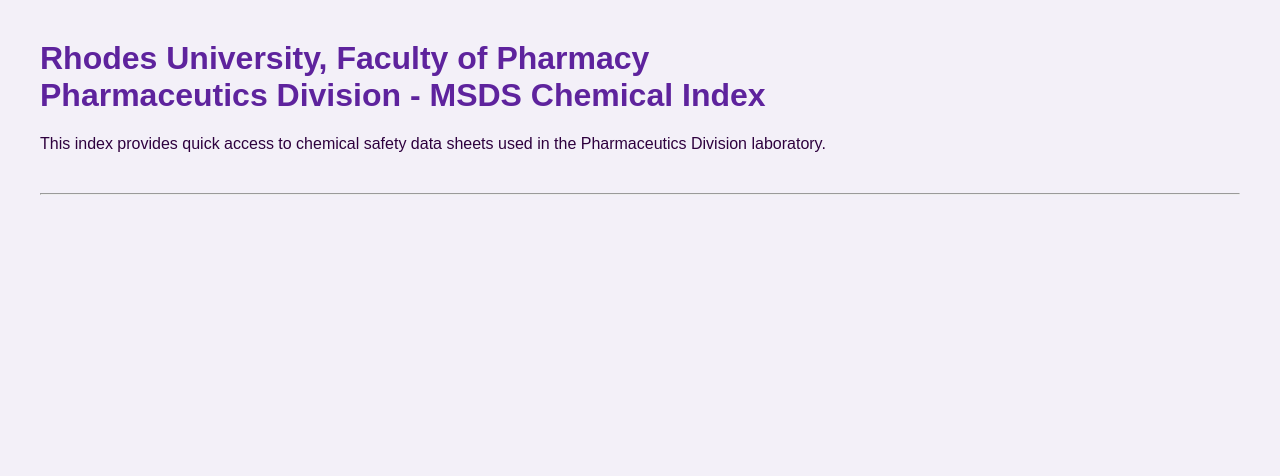
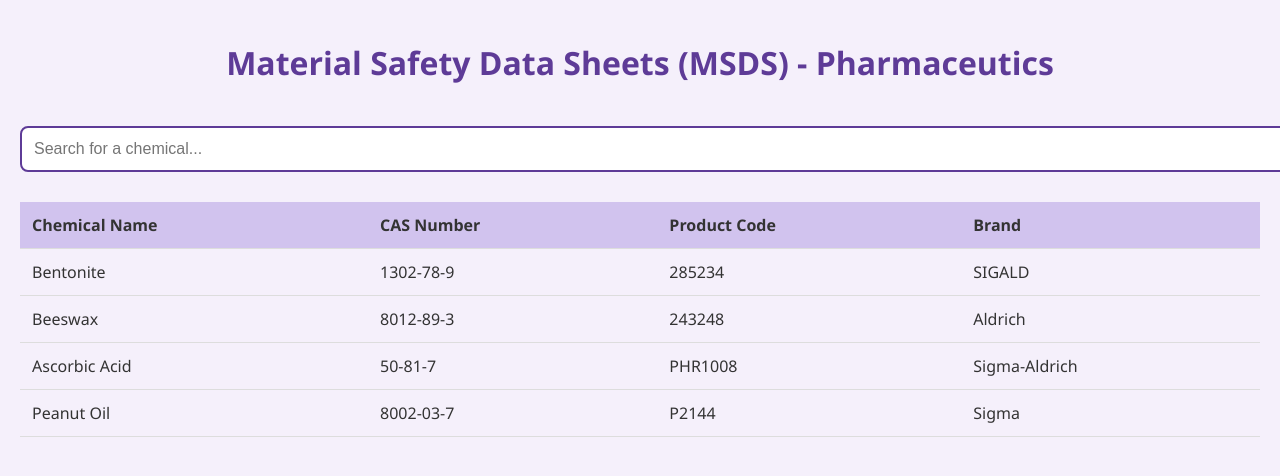
Before and after one commit to LungileBhungane/sds, a plain HTML site: page index.html in a window 1280 px wide. Drawn offline with Linux system fonts and the light colour scheme.

Commit message:
Update index.html

```diff
--- a/index.html
+++ b/index.html
@@ -1,24 +1,102 @@
 <!DOCTYPE html>
-<html>
+<html lang="en">
 <head>
-<meta charset='UTF-8'>
-<title>MSDS Chemical Index - Rhodes University</title>
-<style>
-  body { font-family: Arial, sans-serif; background-color: #f3f0f8; color: #2e003e; margin: 40px; }
-  h1 { color: #5e239d; }
-  h2 { color: #702d9c; border-bottom: 1px solid #ccc; padding-bottom: 5px; }
-  a { color: #5e239d; text-decoration: none; }
-  a:hover { text-decoration: underline; }
-  ul { list-style-type: none; padding-left: 0; }
-  li { margin-bottom: 8px; }
-  .header { margin-bottom: 40px; }
-</style>
+  <meta charset="UTF-8" />
+  <meta name="viewport" content="width=device-width, initial-scale=1.0"/>
+  <title>Pharmaceutics MSDS Index</title>
+  <style>
+    body {
+      font-family: 'Segoe UI', sans-serif;
+      background-color: #f5f0fb;
+      color: #333;
+      margin: 0;
+      padding: 20px;
+    }
+    h1 {
+      color: #5e3b97;
+      text-align: center;
+    }
+    input[type="text"] {
+      width: 100%;
+      padding: 12px;
+      margin: 20px 0;
+      border: 2px solid #5e3b97;
+      border-radius: 8px;
+      font-size: 16px;
+    }
+    table {
+      width: 100%;
+      border-collapse: collapse;
+      margin-top: 10px;
+    }
+    th, td {
+      padding: 12px;
+      border-bottom: 1px solid #ddd;
+      text-align: left;
+    }
+    th {
+      background-color: #d1c3ee;
+      color: #333;
+    }
+    tr:hover {
+      background-color: #f1ebfb;
+    }
+  </style>
 </head>
 <body>
-<div class='header'>
-<h1>Rhodes University, Faculty of Pharmacy<br>Pharmaceutics Division - MSDS Chemical Index</h1>
-<p>This index provides quick access to chemical safety data sheets used in the Pharmaceutics Division laboratory.</p>
-</div>
-<ul>
-</ul><hr>
-</body></html>
+  <h1>Material Safety Data Sheets (MSDS) - Pharmaceutics</h1>
+
+  <input type="text" id="searchBox" placeholder="Search for a chemical...">
+
+  <table id="msdsTable">
+    <thead>
+      <tr>
+        <th>Chemical Name</th>
+        <th>CAS Number</th>
+        <th>Product Code</th>
+        <th>Brand</th>
+      </tr>
+    </thead>
+    <tbody>
+      <tr>
+        <td>Bentonite</td>
+        <td>1302-78-9</td>
+        <td>285234</td>
+        <td>SIGALD</td>
+      </tr>
+      <tr>
+        <td>Beeswax</td>
+        <td>8012-89-3</td>
+        <td>243248</td>
+        <td>Aldrich</td>
+      </tr>
+      <tr>
+        <td>Ascorbic Acid</td>
+        <td>50-81-7</td>
+        <td>PHR1008</td>
+        <td>Sigma-Aldrich</td>
+      </tr>
+      <tr>
+        <td>Peanut Oil</td>
+        <td>8002-03-7</td>
+        <td>P2144</td>
+        <td>Sigma</td>
+      </tr>
+    </tbody>
+  </table>
+
+  <script>
+    const searchBox = document.getElementById("searchBox");
+    const table = document.getElementById("msdsTable").getElementsByTagName("tbody")[0];
+
+    searchBox.addEventListener("keyup", function () {
+      const query = this.value.toLowerCase();
+      const rows = table.getElementsByTagName("tr");
+      for (let row of rows) {
+        const text = row.textContent.toLowerCase();
+        row.style.display = text.includes(query) ? "" : "none";
+      }
+    });
+  </script>
+</body>
+</html>
```
